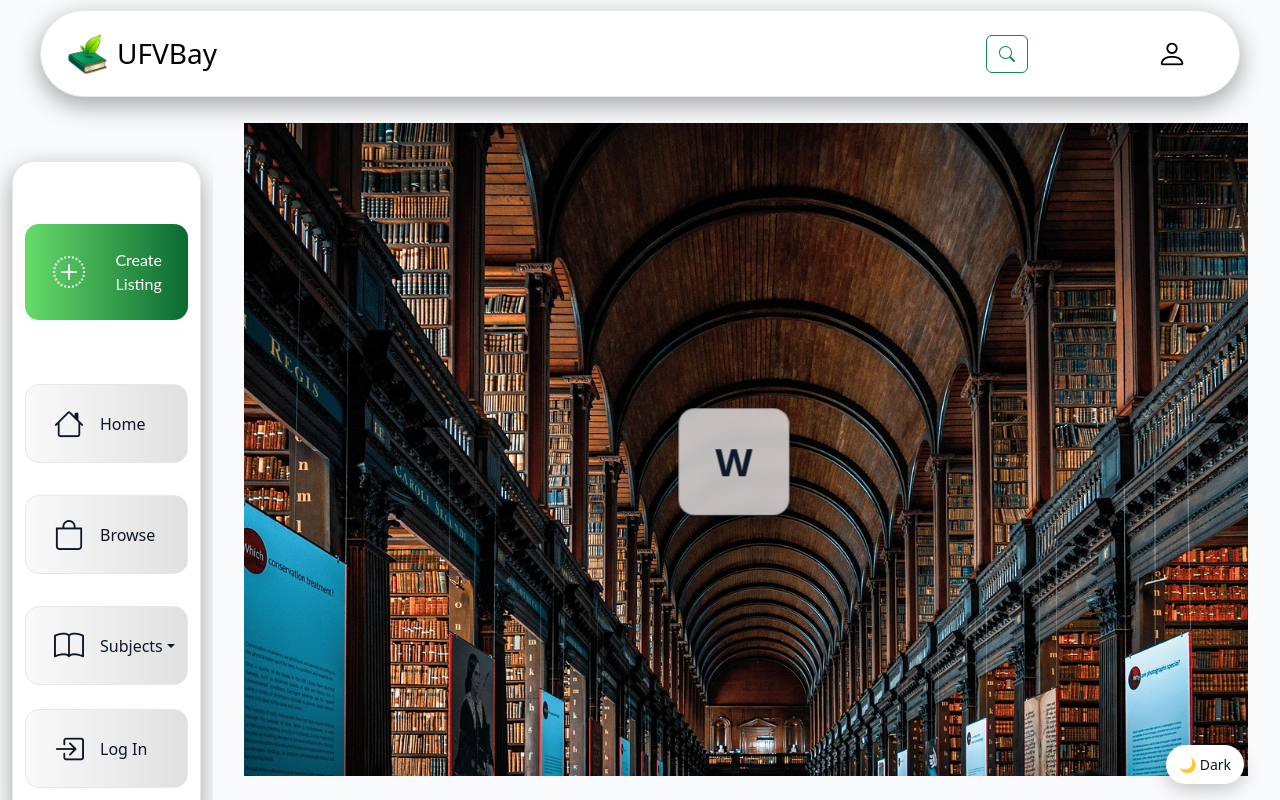
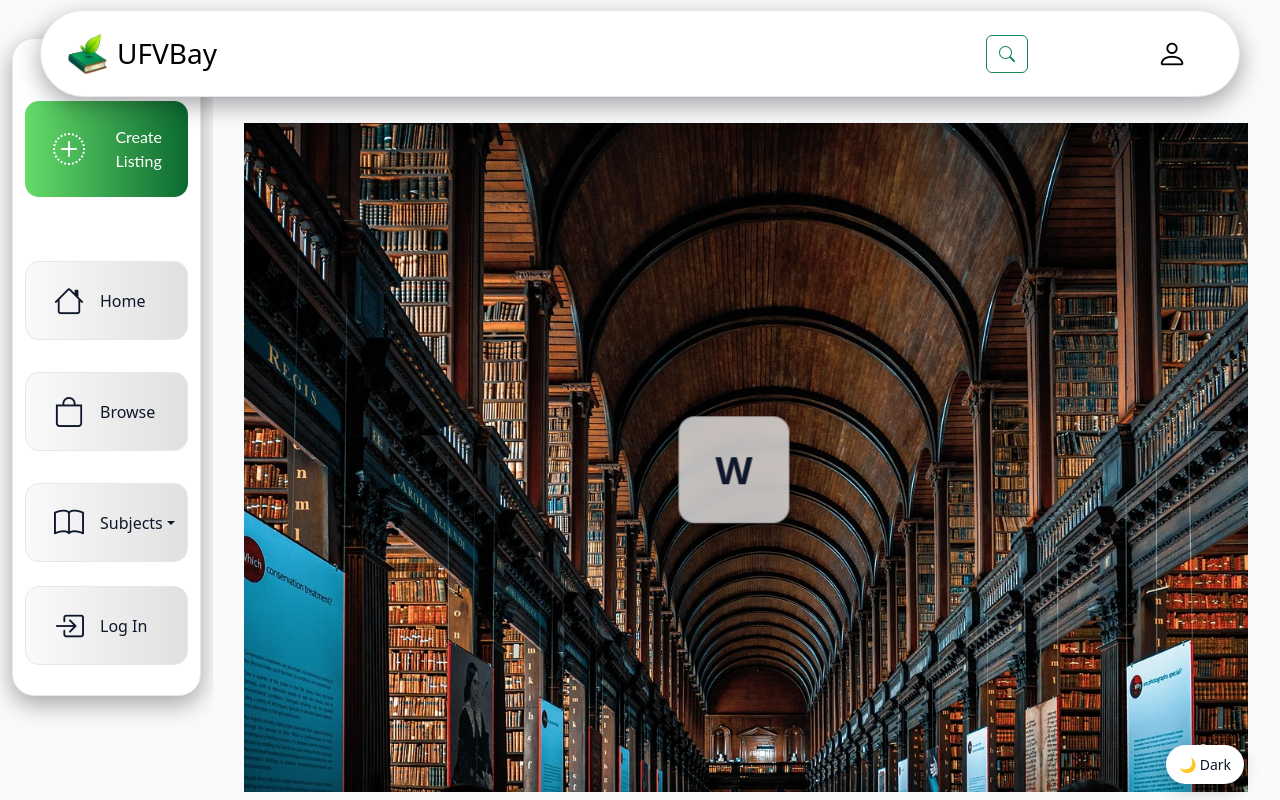
Before and after one commit to Gurv-Chahal/ufvbay, a React (Vite) app in the folder client/: page /home in a window 1280 px wide. Built offline with nearby package versions, Linux system fonts and the light colour scheme; a small style sheet from the web is missing.

Commit message:
changing sidebar height

```diff
--- a/client/src/styles/Home.css
+++ b/client/src/styles/Home.css
@@ -33,8 +33,8 @@
 .home-sidebar {
     min-height: 0;
     overflow: auto;
-    top: calc(var(--nav-height, 80px) + var(--nav-gap));
-    height: calc(100dvh - (var(--nav-height, 80px) + var(--nav-gap)));
+    top: 0;
+    height: calc(100dvh - var(--nav-height));
 }
 
 /* the image area */
```
